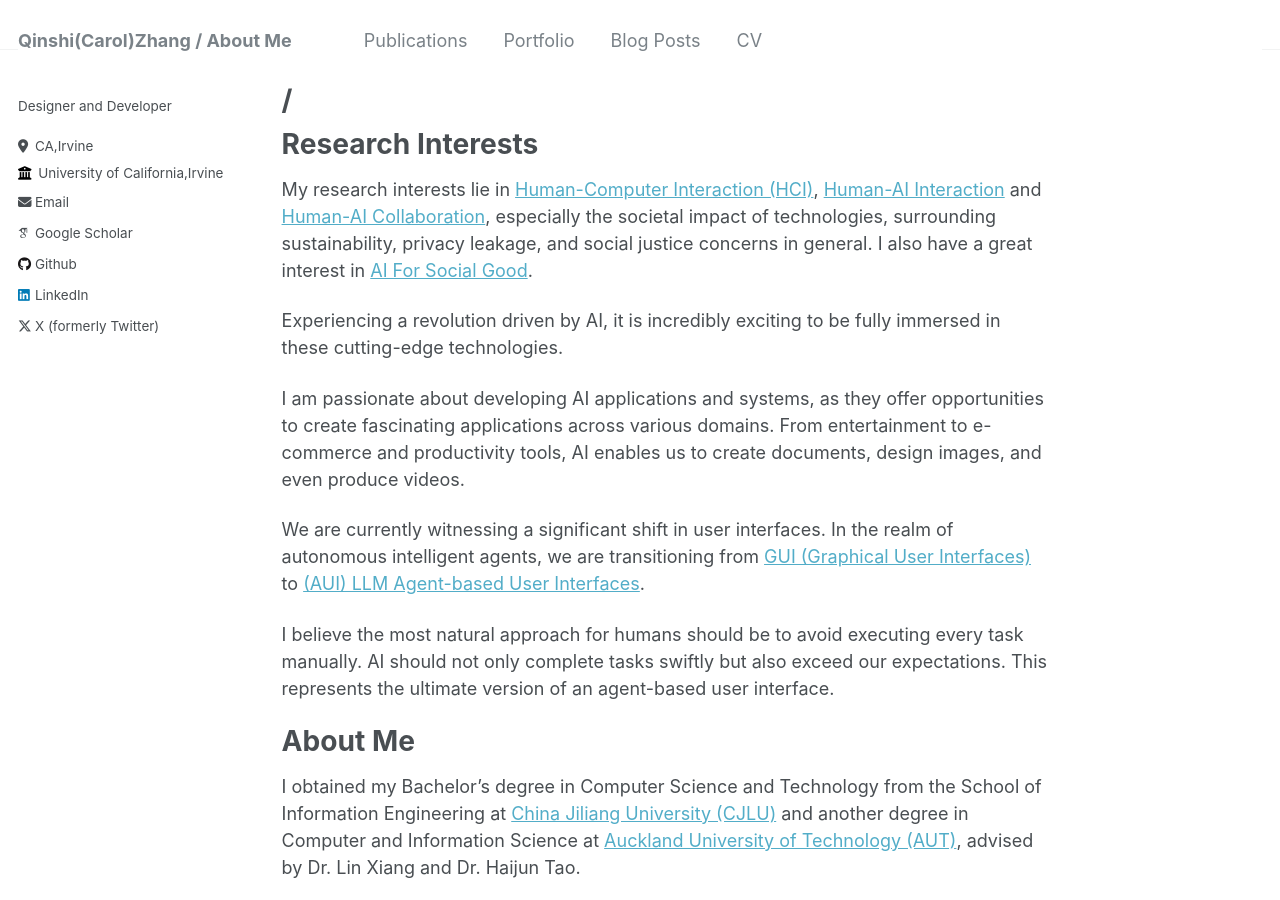
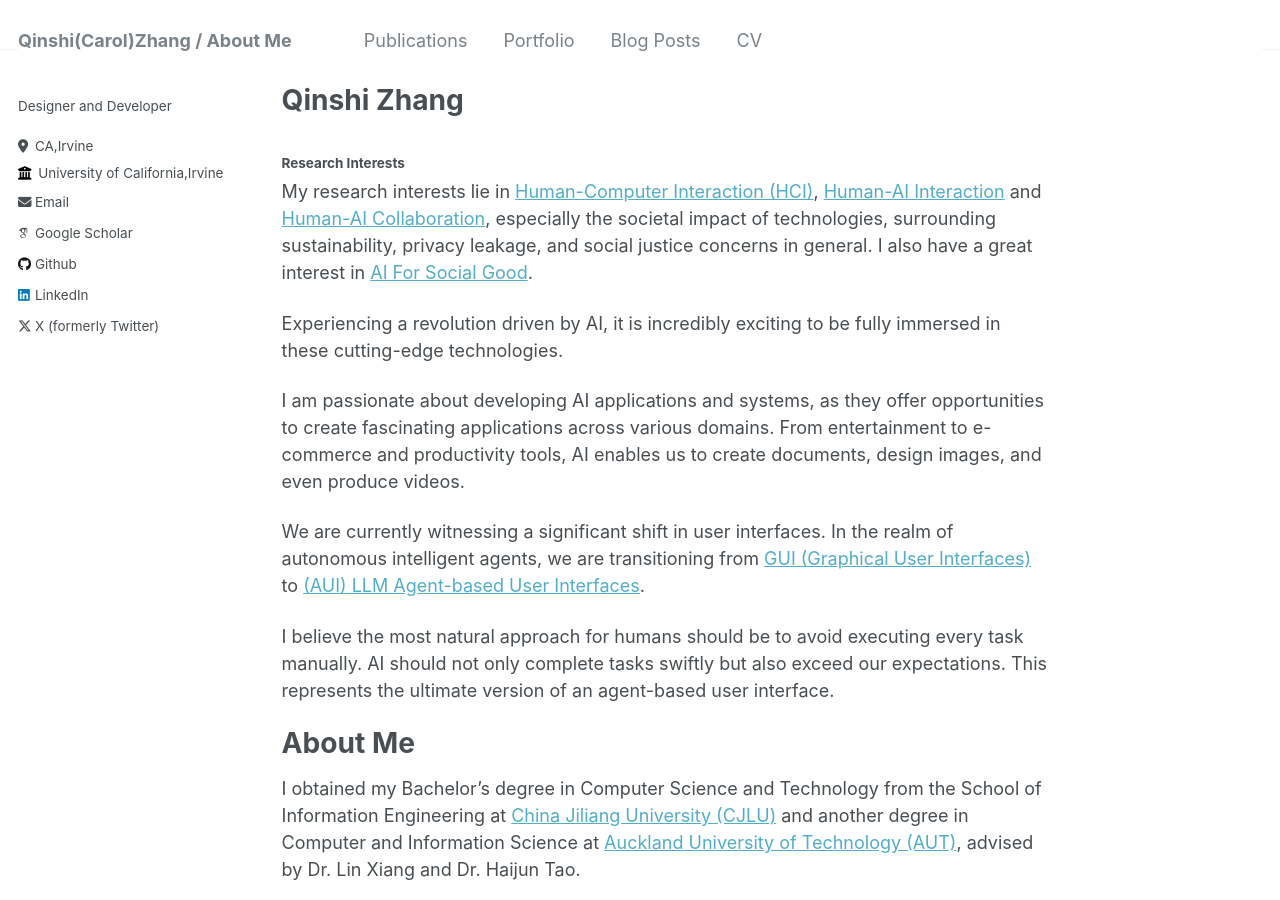
Before and after one commit to Carolzhangzz/AcademicWeb, a Jekyll site: the page built from _pages/about.md, in a window 1280 px wide and 900 px high. Built offline with Jekyll 4.4.1, drawn with Linux system fonts in a browser that asks for light colours; some web fonts are replaced.

Commit message:
Update about.md

```diff
--- a/_pages/about.md
+++ b/_pages/about.md
@@ -1,14 +1,15 @@
 ---
 permalink: /
-title: /
+title: Qinshi Zhang
 author_profile: true
 redirect_from:
   - /about/
   - /about.html
 ---
 
-Research Interests
-======
+
+
+#### Research Interests
 
 My research interests lie in [Human-Computer Interaction (HCI)](#), [Human-AI Interaction](#) and [Human-AI Collaboration](#), especially the societal impact of technologies, surrounding sustainability, privacy leakage, and social justice concerns in general. I also have a great interest in [AI For Social Good](#).
 
```
